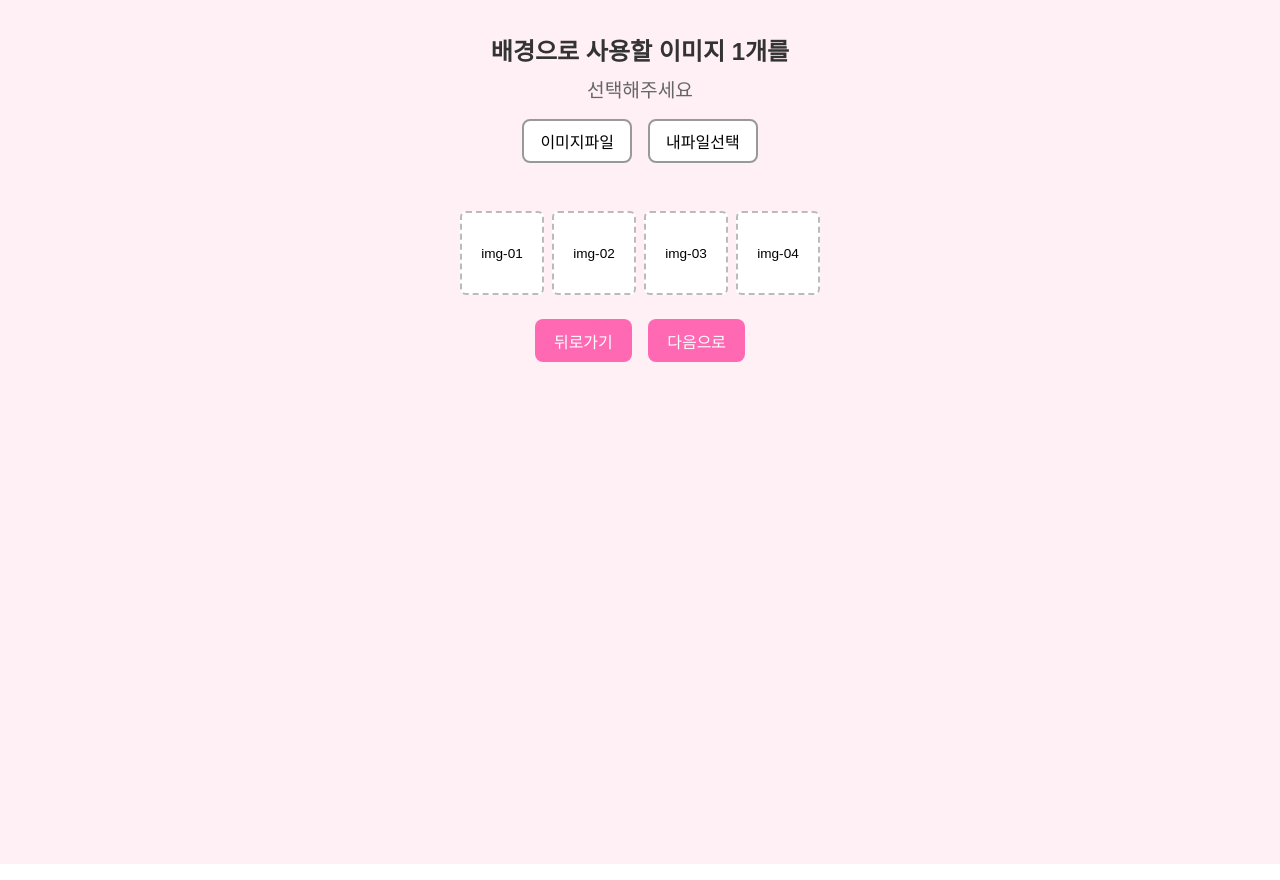
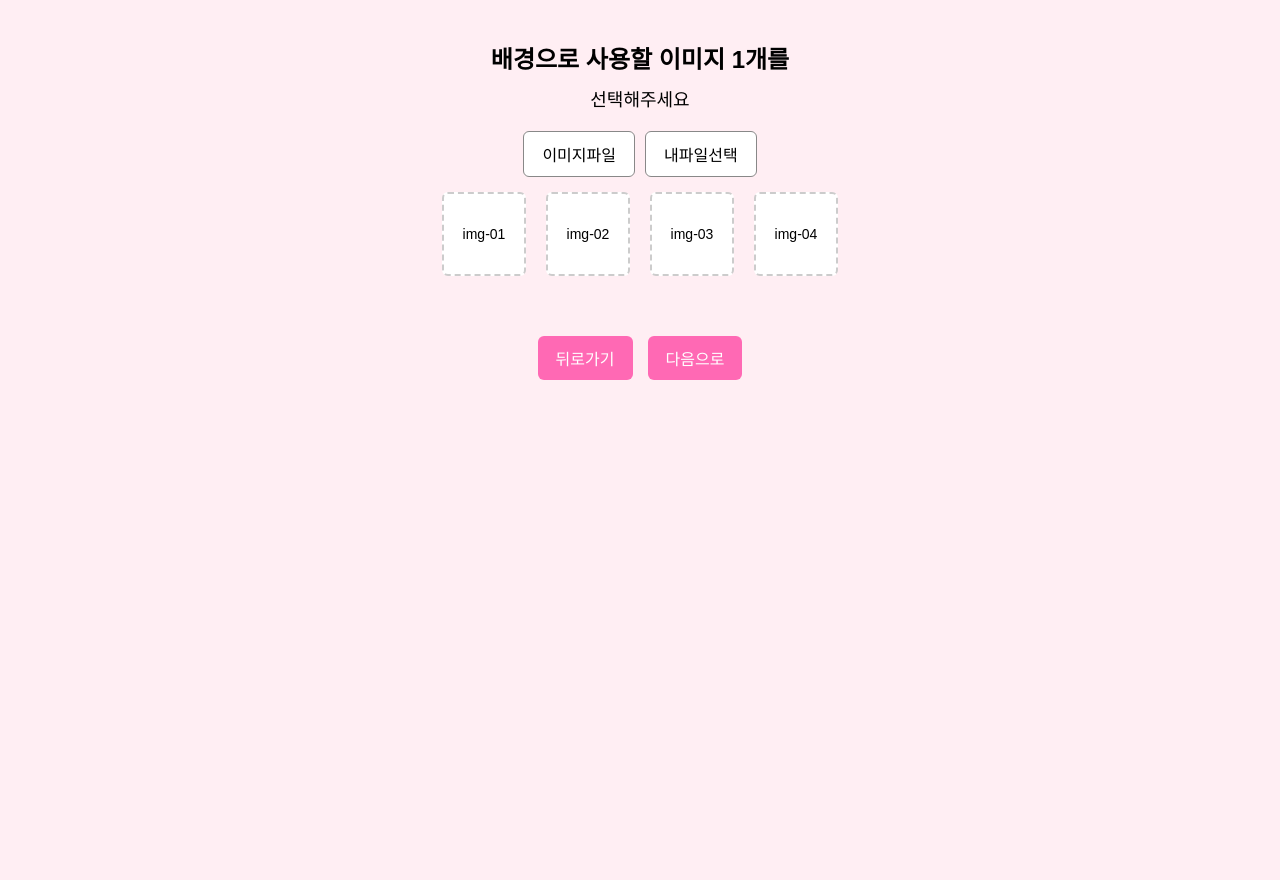
Before and after one commit to xeon-243859/ppongtok-app, a React (Vite) app: page /image/select in a window 1280 px wide. Built offline with nearby package versions, Linux system fonts and the light colour scheme.

Commit message:
이미지 선택 화면 기능 및 스타일 수정 완료

```diff
--- a/src/pages/ImageSelectPage.css
+++ b/src/pages/ImageSelectPage.css
@@ -1,141 +1,131 @@
-/* ImageSelectPage.css */
-
 .image-select-container {
-  display: flex;
-  flex-direction: column;
-  align-items: center;
-  padding: 2rem;
-  background-color: #fff0f5;
+  background-color: #ffeef3;
+  padding: 40px 20px;
   min-height: 100vh;
+  text-align: center;
   font-family: 'Arial', sans-serif;
 }
 
 .image-select-title {
-  font-size: 1.5rem;
+  font-size: 24px;
   font-weight: bold;
-  margin-bottom: 0.5rem;
-  color: #333;
+  margin-bottom: 10px;
 }
 
 .image-select-sub {
-  font-size: 1.2rem;
-  margin-bottom: 1rem;
-  color: #666;
+  font-size: 18px;
+  margin-bottom: 20px;
 }
 
 .button-row {
   display: flex;
   justify-content: center;
-  gap: 1rem;
-  margin-bottom: 1rem;
+  gap: 10px;
+  margin-bottom: 15px;
 }
 
 .button-row button {
-  padding: 0.5rem 1rem;
-  font-size: 1rem;
-  background-color: #ffffff;
-  border: 2px solid #999;
-  border-radius: 8px;
+  padding: 10px 18px;
+  font-size: 16px;
+  border: 1px solid #888;
+  border-radius: 6px;
   cursor: pointer;
+  background-color: white;
 }
 
 .theme-buttons {
   display: flex;
   justify-content: center;
   flex-wrap: wrap;
-  gap: 0.5rem;
-  margin-bottom: 1.5rem;
+  gap: 10px;
+  margin-bottom: 20px;
 }
 
 .theme-buttons button {
-  padding: 0.5rem 1rem;
-  font-size: 0.95rem;
-  border: 1px solid #bbb;
-  border-radius: 6px;
+  padding: 8px 16px;
+  border: 1px solid #aaa;
+  border-radius: 4px;
   background-color: #fff;
   cursor: pointer;
+  font-size: 14px;
 }
 
 .image-grid {
-  display: grid;
-  grid-template-columns: repeat(auto-fit, minmax(140px, 1fr));
-  gap: 1rem;
-  margin-bottom: 2rem;
-  width: 100%;
-  max-width: 600px;
+  display: flex;
+  justify-content: center;
+  flex-wrap: wrap;
+  gap: 20px;
+  margin-bottom: 30px;
 }
 
 .image-option {
-  display: flex;
-  flex-direction: column;
-  align-items: center;
+  cursor: pointer;
   border: 2px solid transparent;
-  padding: 0.5rem;
+  padding: 5px;
   border-radius: 8px;
-  cursor: pointer;
-  background-color: #f9f9f9;
-  transition: border 0.3s;
+  transition: all 0.2s ease;
+  width: 150px;
+  background-color: #fff;
 }
 
-.image-option:hover,
-.image-option.selected {
-  border: 2px solid #ff69b4;
+.image-option:hover {
+  border-color: #ff69b4;
+  box-shadow: 0 0 8px rgba(255, 105, 180, 0.5);
 }
 
 .image-option img {
   width: 100%;
   border-radius: 6px;
-  object-fit: cover;
 }
 
 .image-option span {
-  margin-top: 0.5rem;
-  font-size: 0.9rem;
-  color: #444;
+  display: block;
+  margin-top: 5px;
+  font-size: 14px;
 }
 
 .slot-row {
   display: flex;
   justify-content: center;
-  gap: 0.5rem;
-  margin-bottom: 1.5rem;
+  gap: 20px;
+  margin-bottom: 30px;
 }
 
 .slot-box {
   width: 80px;
   height: 80px;
-  border: 2px dashed #bbb;
+  border: 2px dashed #ccc;
   display: flex;
   align-items: center;
   justify-content: center;
-  font-size: 0.85rem;
+  font-size: 14px;
+  border-radius: 6px;
   background-color: #fff;
-  border-radius: 6px;
-  overflow: hidden;
 }
 
 .slot-box img {
   width: 100%;
   height: 100%;
   object-fit: cover;
+  border-radius: 6px;
 }
 
 .image-select-footer {
   display: flex;
   justify-content: center;
-  gap: 1rem;
+  gap: 15px;
 }
 
 .image-select-footer button {
-  padding: 0.6rem 1.2rem;
-  font-size: 1rem;
-  border: none;
+  padding: 10px 18px;
   background-color: #ff69b4;
   color: white;
-  border-radius: 8px;
+  border: none;
+  border-radius: 6px;
+  font-size: 16px;
   cursor: pointer;
 }
 
 .image-select-footer button:hover {
-  background-color: #ff85c1;
+  background-color: #ff4a9d;
 }
--- a/src/pages/ImageSelectPage.jsx
+++ b/src/pages/ImageSelectPage.jsx
@@ -17,24 +17,25 @@ const imageThemes = {
 
 const ImageSelectPage = () => {
   const navigate = useNavigate();
-  const [showThemes, setShowThemes] = useState(false);
   const [selectedImages, setSelectedImages] = useState([null, null, null, null]);
   const [currentThemeImages, setCurrentThemeImages] = useState([]);
+  const [isThemeOpen, setIsThemeOpen] = useState(false);
 
   const handleImageFileClick = () => {
-    setShowThemes(true);
+    setIsThemeOpen(true);
   };
 
   const handleThemeClick = (theme) => {
     setCurrentThemeImages(imageThemes[theme] || []);
+    setIsThemeOpen(false); // 테마 클릭 후 테마 버튼 숨김
   };
 
   const handleImageSelect = (img) => {
     const index = selectedImages.findIndex((slot) => slot === null);
     if (index !== -1) {
-      const newSelected = [...selectedImages];
-      newSelected[index] = img;
-      setSelectedImages(newSelected);
+      const updated = [...selectedImages];
+      updated[index] = img;
+      setSelectedImages(updated);
     }
   };
 
@@ -45,10 +46,10 @@ const ImageSelectPage = () => {
 
       <div className="button-row">
         <button onClick={handleImageFileClick}>이미지파일</button>
-        <button>내파일선택</button>
+        <button onClick={() => alert('내파일선택은 아직 구현되지 않았어요.')}>내파일선택</button>
       </div>
 
-      {showThemes && (
+      {isThemeOpen && (
         <div className="theme-buttons">
           {Object.keys(imageThemes).map((theme) => (
             <button key={theme} onClick={() => handleThemeClick(theme)}>
@@ -57,6 +58,14 @@ const ImageSelectPage = () => {
           ))}
         </div>
       )}
+
+      <div className="slot-row">
+        {selectedImages.map((img, idx) => (
+          <div key={idx} className="slot-box">
+            {img ? <img src={img.src} alt={`img-${idx + 1}`} /> : `img-0${idx + 1}`}
+          </div>
+        ))}
+      </div>
 
       <div className="image-grid">
         {currentThemeImages.map((img, idx) => (
@@ -71,14 +80,6 @@ const ImageSelectPage = () => {
         ))}
       </div>
 
-      <div className="slot-row">
-        {selectedImages.map((img, idx) => (
-          <div key={idx} className="slot-box">
-            {img ? <img src={img.src} alt={`img-${idx + 1}`} /> : `img-0${idx + 1}`}
-          </div>
-        ))}
-      </div>
-
       <div className="image-select-footer">
         <button onClick={() => navigate(-1)}>뒤로가기</button>
         <button onClick={() => navigate('/music/select')}>다음으로</button>
```
